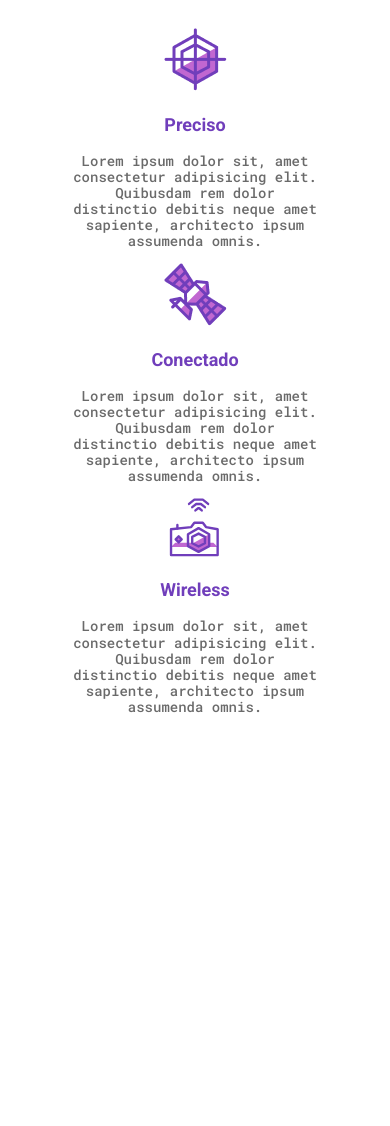
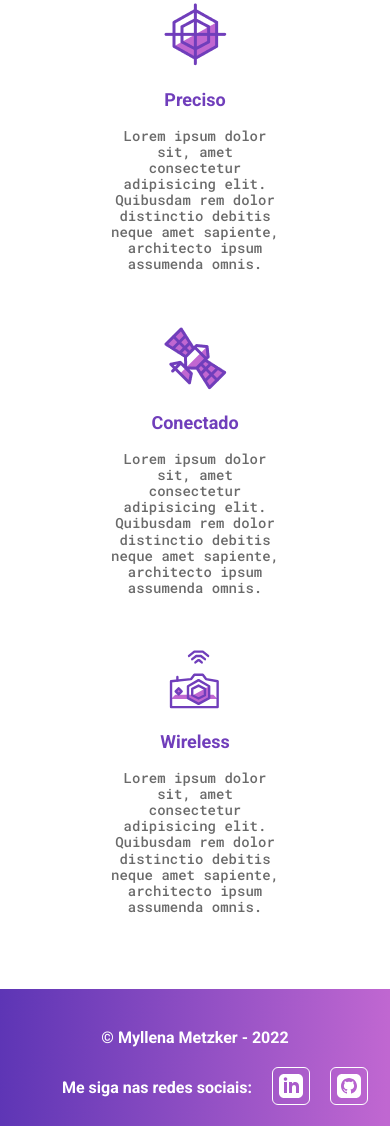
Before and after one commit to Myhtz/Robot-study, a plain HTML site: page index.html in a window 390 px wide. Shown: the part 727-1853 px from the top of the page. Before the commit the page ends 1456 px from the top, so only its background shows below. Drawn offline with nearby package versions, Linux system fonts and the light colour scheme.

Commit message:
Ajuste no responsivo

```diff
--- a/index.html
+++ b/index.html
@@ -66,6 +66,17 @@
     </div>
   </section>
 
+  <footer>
+    <div class="bg-footer">
+      <span>© Myllena Metzker - 2022</span>
+      <ul>
+        <li class="texto-footer"><span>Me siga nas redes sociais:</span></li>
+        <li><a href="https://www.linkedin.com/in/myllenametzker"><img src="./imgs/linkedin-logo.svg" alt=""></a></li>
+        <li><a href="https://github.com/Myhtz"><img src="./imgs/github-logo.svg" alt=""></a></li>
+      </ul>
+    </div>
+  </footer>
+
 </body>
 
 </html>
--- a/styles/main.scss
+++ b/styles/main.scss
@@ -1,5 +1,6 @@
 body {
   font-family: 'Roboto', sans-serif;
+  height: 100%;
 }
 
 // Colors
@@ -18,6 +19,8 @@ $white:#fff;
   width: 100%;
   height: 100px;
   margin-bottom: 0;
+  position: fixed;
+  top: 0;
 
   .logo {
     align-self: center;
@@ -91,6 +94,7 @@ $white:#fff;
   }
 
   button {
+    border: none;
     background-color: $secundary-color;
     padding: 10px 30px;
     border-radius: 6px;
@@ -145,3 +149,35 @@ $white:#fff;
   }
   // End of Description
 }
+// Footer
+.bg-footer {
+  margin-top: 60px;
+  background: $gradient-color;
+  display: flex;
+  flex-wrap: wrap;
+  justify-content: space-around;
+  align-items: center;
+  position: absolute;
+  bottom: -0px;
+  width: 100%;
+
+  span {
+    color: $white;
+  }
+
+  ul {
+    display: flex;
+    list-style: none;
+    gap: 20px;
+
+    img {
+      border: 1px solid white;
+      padding: 6px;
+      border-radius: 6px;
+    }
+    .texto-footer {
+      align-self:center;
+    }
+  }
+
+}
--- a/styles/responsive.scss
+++ b/styles/responsive.scss
@@ -5,6 +5,7 @@
   align-items: center;
   padding-bottom: 60px;
   justify-content: center;
+  position: static;
 
   .logo {
     padding-top: 50px;
@@ -13,8 +14,55 @@
   li {
     left: -10px;
   }
+
+
 }
+
+.drones {
+  text-align: center;
+  font-family: 'Roboto';
+  font-weight: 700;
+
+  h2 {
+    margin-top: 64px;
+    font-size: 48px;
+    line-height: 56.25px;
+    color: $primary-color;
+    margin-bottom: 10px;
+  }
+
+  .card-container {
+    display: grid;
+    grid-template-columns: 1fr;
+    align-items: center;
+    margin: 0 20px;
+  }
+
+  .card {
+    padding: 0 50px;
+
+    img {
+      margin-top: 40px;
+    }
+
+    p {
+      padding: 0px 40px;
+    }
+  }
+
+  .icon-camera {
+    width: 58.67px;
+    height: 58.67px;
+  }
+  // End of Description
 }
+
+.bg-footer {
+  position: static;
+}
+
+}
+
 
 @media only screen and (max-width: 620px) {
   .drones {
@@ -29,6 +77,18 @@
   }
 }
 
+@media only screen and (max-width: 550px) {
+  .bg-footer {
+    span {
+      margin-top: 20px;
+      padding-top: 20px;
+    }
+    ul {
+      margin-top: 20px;
+    }
+  }
+}
+
 @media only screen and (max-width: 430px) {
   .banner {
     h1 {
```
Also changed, not shown: imgs/github-logo.svg (added), imgs/linkedin-logo.svg (added), styles/general.css, 1 other file.
